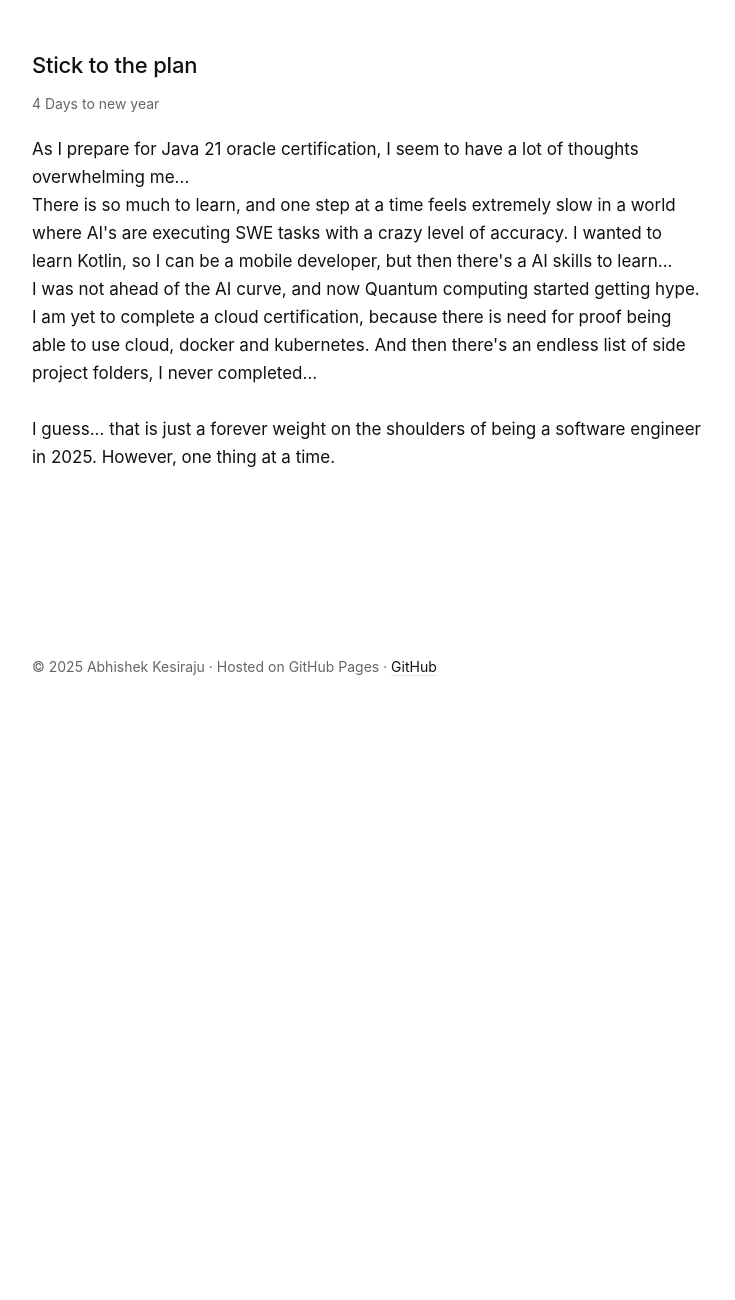
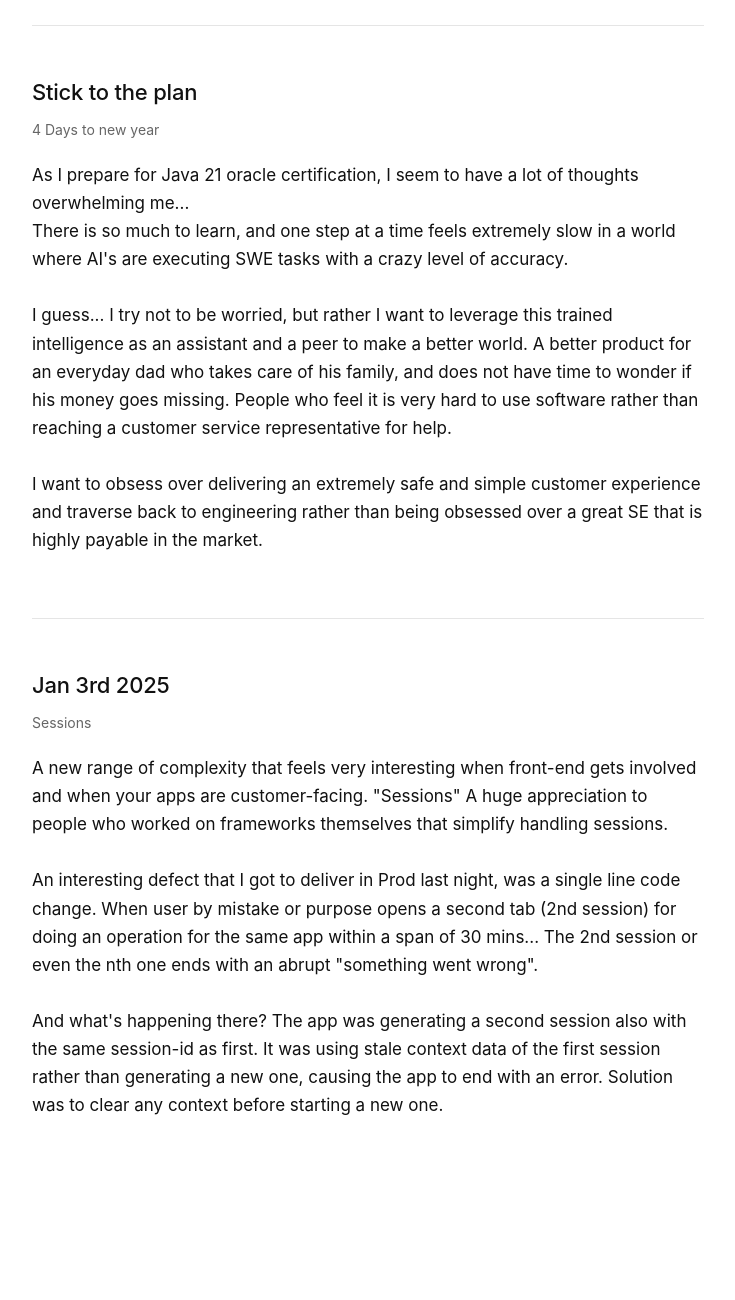
Before and after one commit to Abhishek-Kesiraju/abhishek-kesiraju.github.io, a plain HTML site: page index.html in a window 1280 px wide. Shown: the part 1780-3080 px from the top of the page, without its empty margins (272-1007 px from the left). Before the commit the page ends 2593 px from the top, so only its background shows below. Drawn offline with Linux system fonts and the light colour scheme.

Commit message:
Update index.html

```diff
--- a/index.html
+++ b/index.html
@@ -165,7 +165,7 @@
       <div class="date"> December - 2025</div>
         When I worked as a Programmer Analyst in IAM, before post-grad, I did not quite like the concept and motive of Identity and Access management. I was hesitant that CIAM was just another name for the same vertical. But they are two entirely different domains that probably share few security-related ideologies like  "CIA".<br><br>
         IAM - Identity and Access Management is focused on providing access to employee's of an org. Customer Identity and access Management deals with actual users of your software trying to make operations
-        and you're verifying people are who they claim to be and they have the right kind of access to do so.<br>
+        and you're verifying people are who they claim to be and they have the right kind of access to do so.<br><br>
         I had an understanding of how OAuth works using JWT & PingFed at a high level for APIs to communicate with one another. But there seems to be a world of security stuff, which makes Authentication and Trust a platform of its own.
         Next things to learn so I can contribute well in this space are OAuth, OIDC, and SAML. Being able to integrate APIs with Okta, Auth0 etc
       </p>
@@ -173,16 +173,33 @@
 
     <section class="entry">
     <h2>Stick to the plan</h2>
-    <div class="date"> 4 Days to new year</div>
+    <div class="date">4 Days to new year</div>
       <p>
         As I prepare for Java 21 oracle certification, I seem to have a lot of thoughts overwhelming me...<br>
         There is so much to learn, and one step at a time feels extremely slow in a world where AI's are executing SWE tasks with a crazy level of accuracy.
-        I wanted to learn Kotlin, so I can be a mobile developer, but then there's a AI skills to learn...<br>
-        I was not ahead of the AI curve, and now Quantum computing started getting hype.
-        I am yet to complete a cloud certification, because there is need for proof being able to use cloud, docker and kubernetes.
-        And then there's an endless list of side project folders, I never completed...
         <br><br>
-        I guess... that is just a forever weight on the shoulders of being a software engineer in 2025. However, one thing at a time.
+        I guess... I try not to be worried, but rather I want to leverage this trained intelligence as an assistant and a peer to make a better world.
+        A better product for an everyday dad who takes care of his family, and does not have time to wonder if his money goes missing. People who feel it is
+        very hard to use software rather than reaching a customer service representative for help.
+        <br><br>
+        I want to obsess over delivering an extremely safe and simple
+        customer experience and traverse back to engineering rather than being obsessed over a great SE that is highly payable in the market.
+      </p>
+    </section>
+
+    <section class="entry">
+    <h2>Jan 3rd 2025</h2>
+    <div class="date"> Sessions </div>
+      <p>
+        A new range of complexity that feels very interesting when front-end gets involved and when your apps are customer-facing. "Sessions"
+        A huge appreciation to people who worked on frameworks themselves that simplify handling sessions.
+        <br><br>
+        An interesting defect that I got to deliver in Prod last night, was a single line code change.
+        When user by mistake or purpose opens a second tab (2nd session) for doing an operation for the same app within a span of 30 mins...
+        The 2nd session or even the nth one ends with an abrupt "something went wrong".
+        <br><br>
+        And what's happening there? The app was generating a second session also with the same session-id as first. It was using stale context data of the first
+        session rather than generating a new one, causing the app to end with an error. Solution was to clear any context before starting a new one.
       </p>
     </section>
 
```
